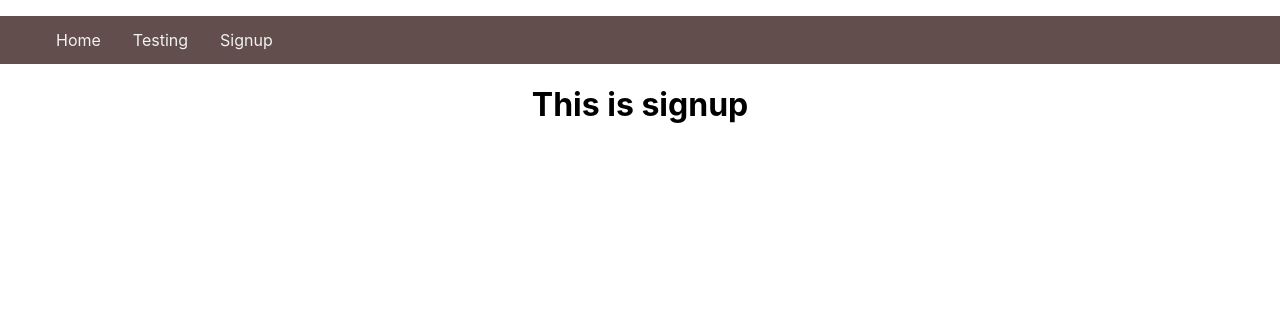
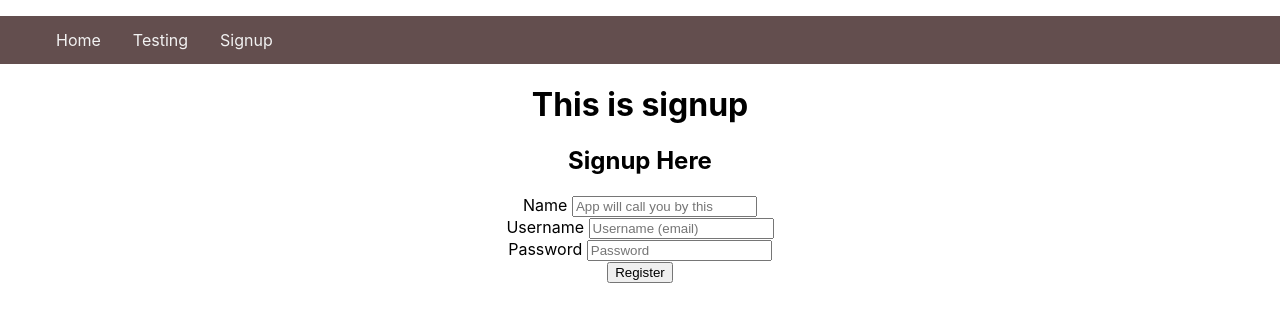
Before and after one commit to HornRyRy/Groove-Project, a React (Create React App) app in the folder client/: page /signup in a window 1280 px wide. Shown: the top 322 px of the page. Built offline with nearby package versions, Linux system fonts and the light colour scheme; no server answers.

Commit message:
various signup

```diff
--- a/client/src/App.js
+++ b/client/src/App.js
@@ -9,15 +9,15 @@ import './App.css';
 function App(
 ) {
   const [count, setCount] = useState(0);
-  const [user, setUser] = useState(null)
+  //const [user, setUser] = useState(null)
   const [page, setPage] = useState("/")
 
 
-  useEffect(() => {
-    fetch("/hello")
-      .then((r) => r.json())
-      .then((data) => setCount(data.count));
-  }, []);
+  // useEffect(() => {
+  //   fetch("/signup")
+  //     .then((r) => r.json())
+  //     .then((data) => setCount(data.count));
+  // }, []);
 
   return (
     <div className="App">
@@ -25,7 +25,7 @@ function App(
       <Routes>
         <Route path='/' element={<Home /> }/>
         <Route path="/testing"element={<Testing />} />
-        <Route path="/signup" element={<Signup />} user={user} setUser={setUser} />
+        <Route path="/signup" element={<Signup  />}  />
       </Routes>
     </div>
   );
--- a/client/src/components/Signup.js
+++ b/client/src/components/Signup.js
@@ -2,15 +2,35 @@ import { useState, useEffect } from 'react'
 import { useNavigate } from 'react-router-dom'
 
 
-function Signup(setUser) {
+function Signup({ }) {
 
 const [name, setName] = useState('')
+const [user, setUser] = useState('')
 const [password, setPassword] = useState('')
 
+
+    function handleSubmit(e){
+        e.preventDefault()
+        //more code to handle form submission
+    }
 
     return (
         <div>
             <h1>This is signup</h1>
+            <form onSubmit= {handleSubmit}>
+                <h2>Signup Here</h2>
+                <div></div>
+                <label>Name </label>
+                <input placeholder="App will call you by this" type='text' name='name' value={name} onChange={e => setName(e.target.value)} />
+                <div></div>
+                <label>Username </label>
+                <input placeholder="Username (email)" type='text' name='username' value={user} onChange={e => setUser(e.target.value)} />
+                <div></div>
+                <label>Password </label>
+                <input placeholder="Password" type='text' name='password' value={password} onChange={e => setPassword(e.target.value)} />
+                <div></div>
+                <input type='submit' value='Register' />
+            </form>
         </div>
     );
 }
```
Also changed, not shown: 1 other file (tests, documents, lock files or other folders).
